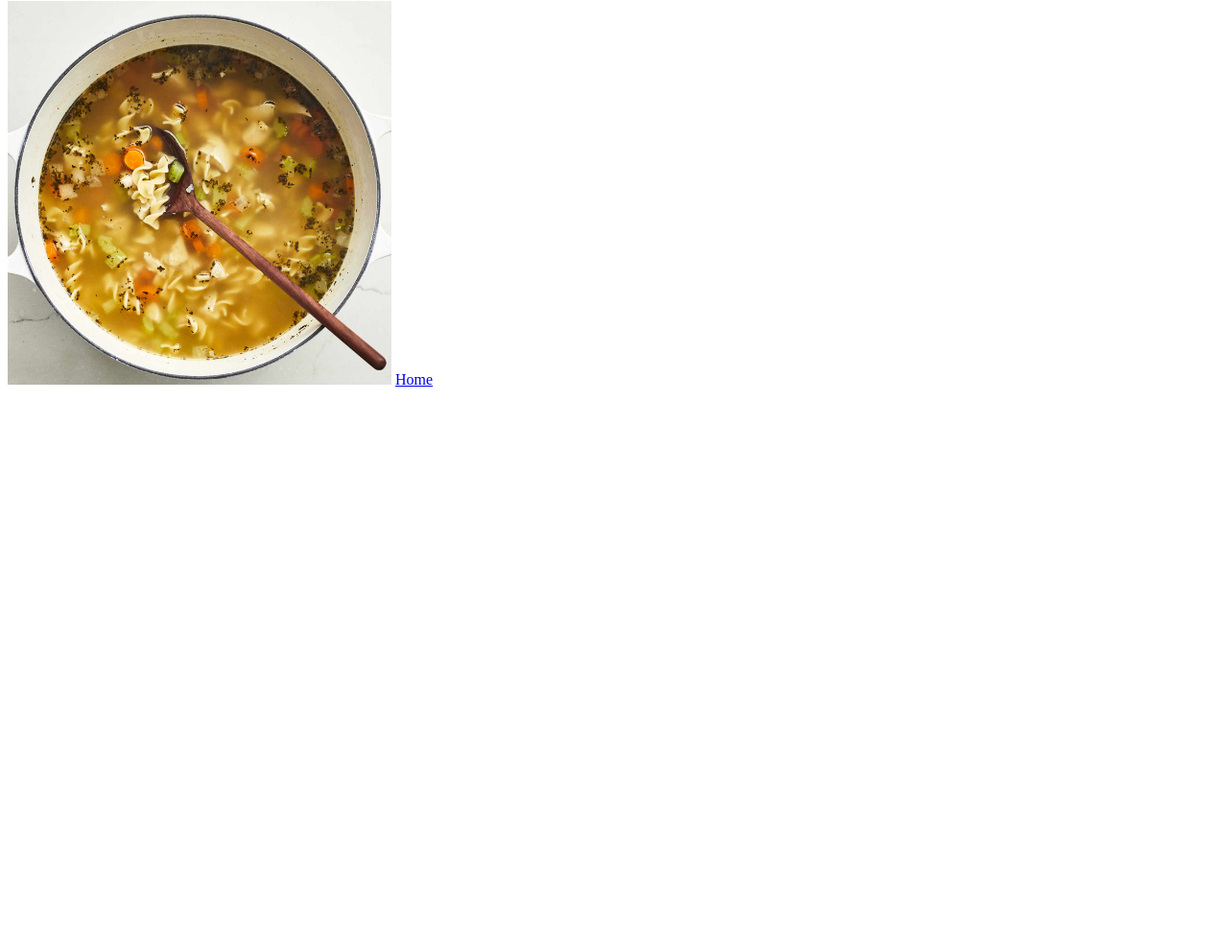
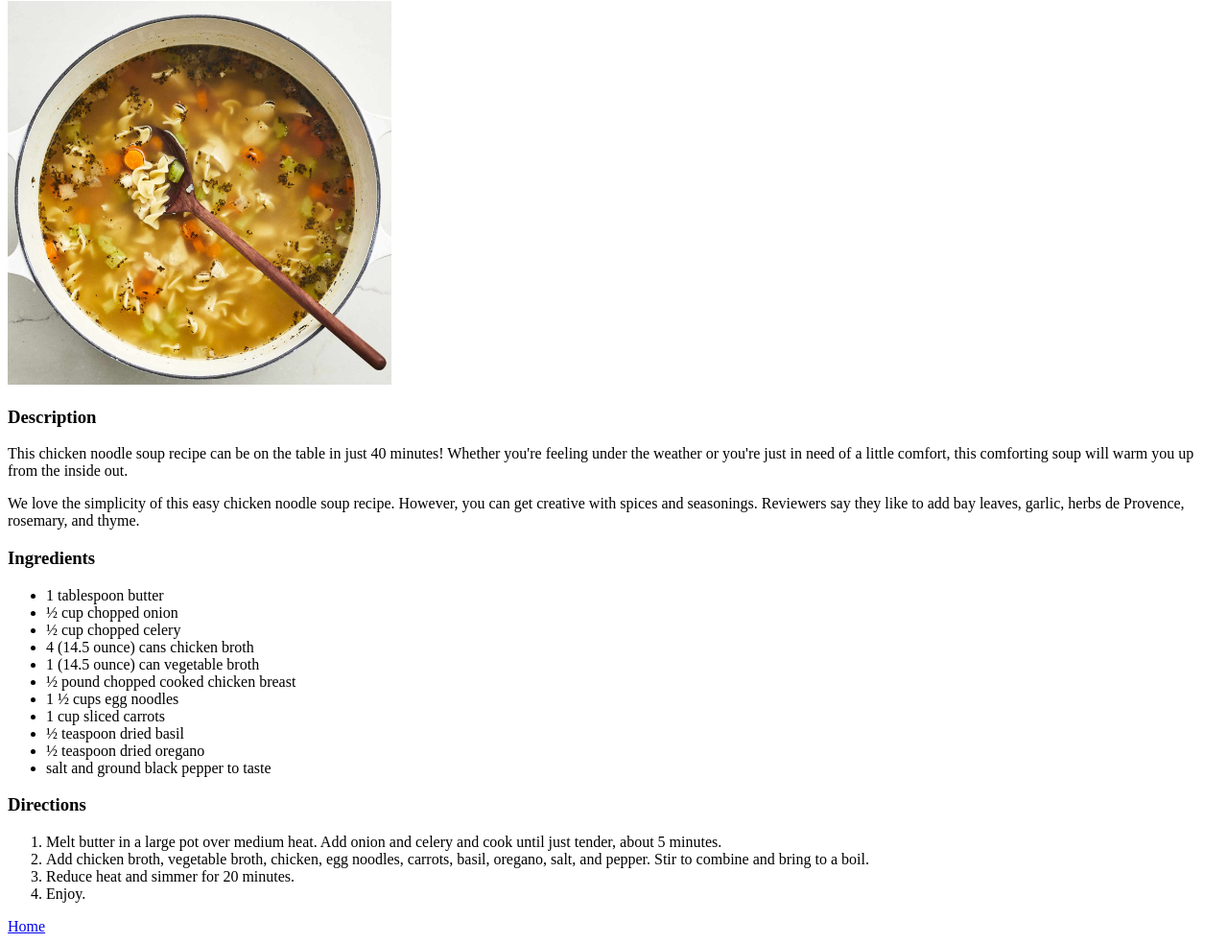
Before and after one commit to SubclassiFied/odin-recipes, a plain HTML site: page chickensoup.html in a window 1280 px wide. Shown: the part 79-1062 px from the top of the page at 96% size. Before the commit the page ends 800 px from the top, so only its background shows below. Drawn offline with Linux system fonts and the light colour scheme.

Commit message:
Completed main information of 'Chicken Soup' page

```diff
--- a/chickensoup.html
+++ b/chickensoup.html
@@ -3,11 +3,42 @@
 <head>
     <meta charset="UTF-8">
     <meta name="viewport" content="width=device-width, initial-scale=1.0">
-    <title>Document</title>
+    <title>Matt's Homemade Chicken Soup</title>
 </head>
 <body>
     <h1>Chicken Soup</h1>
     <img src="../images/chickensoup.jpg" alt="Bowl of Chicken Soup" width="400" height="400">
+    <h3>Description</h3>
+    <p>This chicken noodle soup recipe can be on the table in just 40 minutes!
+        Whether you're feeling under the weather or you're just in need of a little comfort,
+        this comforting soup will warm you up from the inside out.</p>
+
+    <p>We love the simplicity of this easy chicken noodle soup recipe.
+        However, you can get creative with spices and seasonings.
+        Reviewers say they like to add bay leaves, garlic, herbs de Provence, rosemary, and thyme.</p>
+
+    <h3>Ingredients</h3>
+    <ul>
+        <li>1 tablespoon butter</li>
+        <li>½ cup chopped onion</li>
+        <li>½ cup chopped celery</li>
+        <li>4 (14.5 ounce) cans chicken broth</li>
+        <li>1 (14.5 ounce) can vegetable broth</li>
+        <li>½ pound chopped cooked chicken breast</li>
+        <li>1 ½ cups egg noodles</li>
+        <li>1 cup sliced carrots</li>
+        <li>½ teaspoon dried basil</li>
+        <li>½ teaspoon dried oregano</li>
+        <li>salt and ground black pepper to taste</li>
+    </ul>
+    <h3>Directions</h3>
+    <ol>
+        <li>Melt butter in a large pot over medium heat. Add onion and celery and cook until just tender, about 5 minutes.</li>
+        <li>Add chicken broth, vegetable broth, chicken, egg noodles, carrots, basil, oregano, salt, and pepper. Stir to combine and bring to a boil.</li>
+        <li>Reduce heat and simmer for 20 minutes.</li>
+        <li>Enjoy.</li>
+    </ol>
+
     <a href="../index.html">Home</a>
 </body>
 </html>
```
